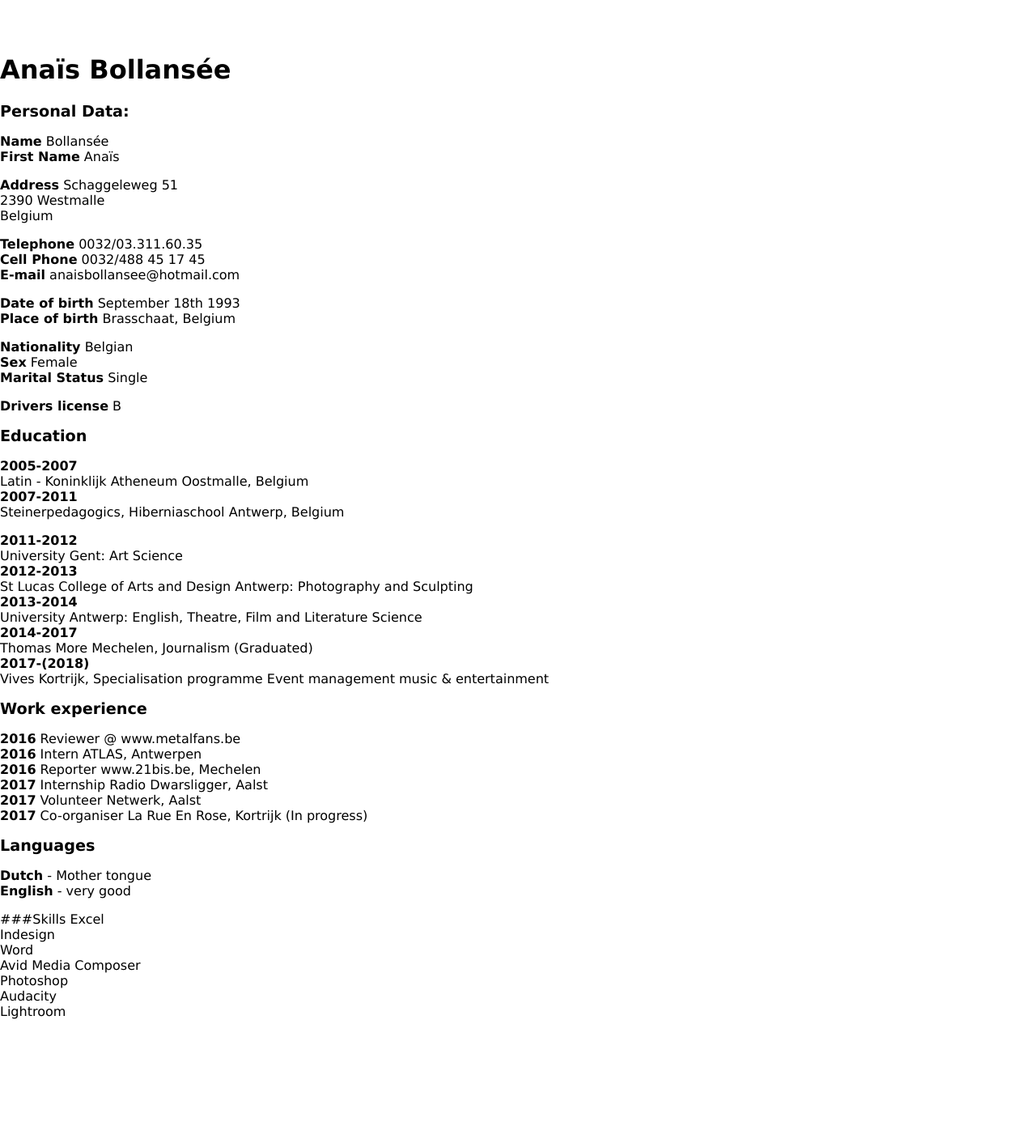
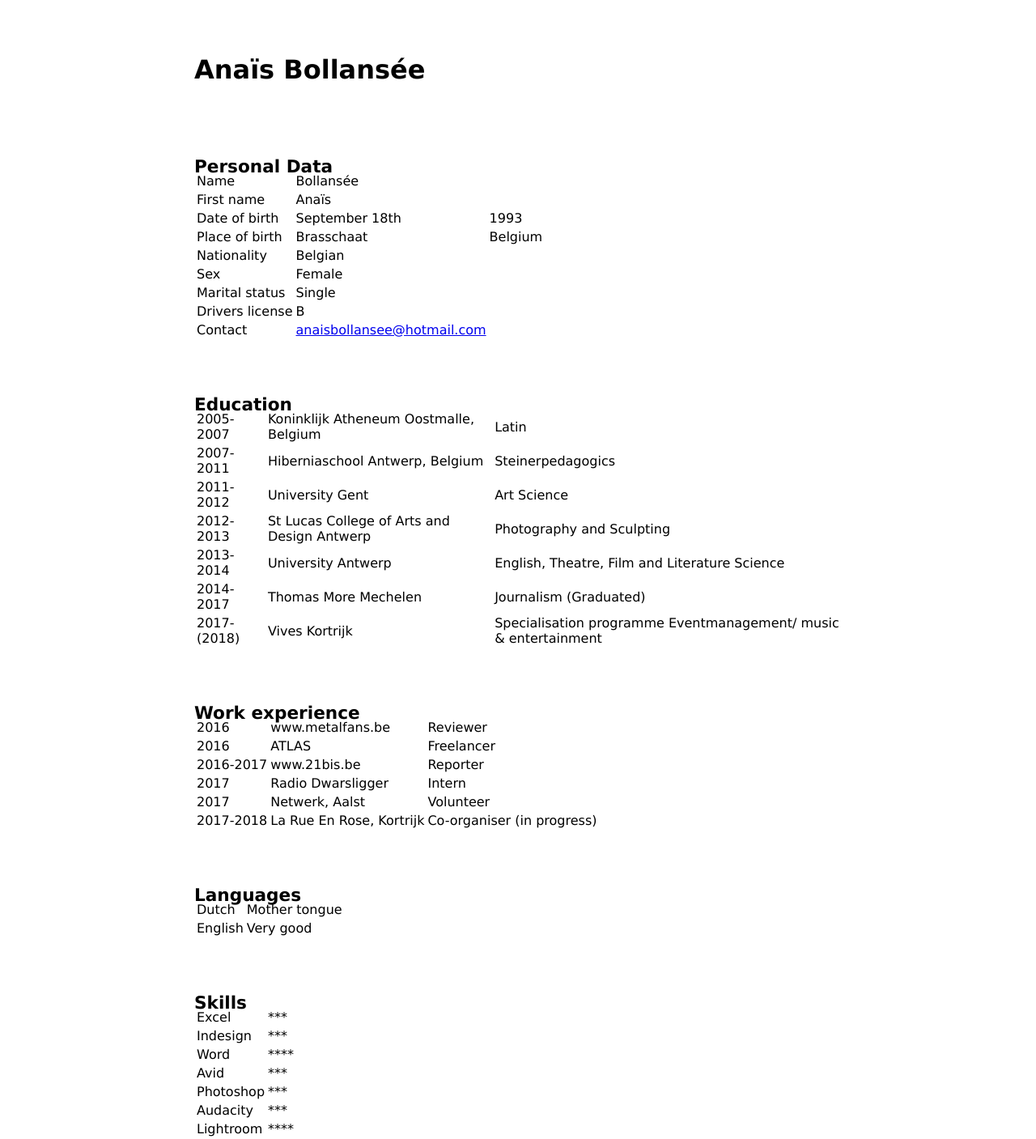
Before and after one commit to AnaisBollansee/AnaisBollansee.github.io, a Jekyll site: the page built from _info/about.md, in a window 1280 px wide. Shown: the whole page at 81% size. Built offline with Jekyll 4.4.1, drawn with Linux system fonts in a browser that asks for light colours; before the commit the page ends 1275 px from its top, so only the background shows below that.

Commit message:
About in tabel

```diff
--- a/_info/about.md
+++ b/_info/about.md
@@ -1,66 +1,176 @@
 ---
 title:  "Anaïs Bollansée"
-link-title: "Anaïs"
+link-title: "About"
 order: 1
 ---
 
 # Anaïs Bollansée
 
-### Personal Data:
-**Name** Bollansée <br>
-**First Name** Anaïs
+### Personal Data
 
-**Address** Schaggeleweg 51<br>
-2390 Westmalle<br>
-	  Belgium
+<table>
+	<tr>
+		<td>Name</td>
+		<td>Bollansée</td>
+	</tr>
+	<tr>
+		<td>First name</td>
+		<td>Anaïs</td>
+	</tr>
+	<tr>
+		<td>Date of birth</td>
+		<td>September 18th</td>
+		<td>1993</td>
+	</tr>
+	<tr>
+		<td>Place of birth</td>
+		<td>Brasschaat</td>
+		<td>Belgium</td>
+	</tr>
+	<tr>
+		<td>Nationality</td>
+		<td>Belgian</td>
+	</tr>
+	<tr>
+		<td>Sex</td>
+		<td>Female</td>
+	</tr>
+	<tr>
+		<td>Marital status</td>
+		<td>Single</td>
+	</tr>
+	<tr>
+		<td>Drivers license</td>
+		<td>B</td>
+	</tr>
+	<tr>
+		<td>Contact</td>
+		<td><a href="mailto:anaisbollansee@hotmail.com">anaisbollansee@hotmail.com</a></td>
+	</tr>
+</table>
 
-**Telephone** 0032/03.311.60.35<br>
-**Cell Phone** 0032/488 45 17 45<br>
-**E-mail** anaisbollansee@hotmail.com
-
-**Date of birth** September 18th 1993<br>
-**Place of birth** Brasschaat, Belgium
-
-**Nationality** Belgian<br>
-**Sex** Female<br>
-**Marital Status** Single
-
-**Drivers license** B
 
 ### Education
-**2005-2007**<br>
-Latin - Koninklijk Atheneum Oostmalle, Belgium<br>
-**2007-2011**<br>
-Steinerpedagogics, Hiberniaschool Antwerp, Belgium
 
-**2011-2012**<br>
-University Gent: Art Science<br>
-**2012-2013**<br>
-St Lucas College of Arts and Design Antwerp: Photography and Sculpting<br>
-**2013-2014**<br>
-University Antwerp: English, Theatre, Film and Literature Science<br>
-**2014-2017**<br>
-Thomas More Mechelen, Journalism (Graduated)<br>
-**2017-(2018)**<br>
-Vives Kortrijk, Specialisation programme Event management music & entertainment
+<table>
+	<tr>
+		<td>2005-2007</td>
+		<td>Koninklijk Atheneum Oostmalle, 		Belgium</td>
+		<td>Latin</td>
+	</tr>
+	<tr>
+		<td>2007-2011</td>
+		<td>Hiberniaschool Antwerp, Belgium</td>
+		<td>Steinerpedagogics</td>
+	</tr>
+	<tr>
+		<td>2011-2012</td>
+		<td>University Gent</td>
+		<td>Art Science</td>
+	</tr>
+	<tr>
+		<td>2012-2013</td>
+		<td>St Lucas College of Arts and Design 		Antwerp</td>
+		<td>Photography and Sculpting</td>
+	</tr>
+	<tr>
+		<td>2013-2014</td>
+		<td>University Antwerp</td>
+		<td>English, Theatre, Film and 			Literature Science</td>
+	</tr>
+	<tr>
+		<td>2014-2017</td>
+		<td>Thomas More Mechelen</td>
+		<td>Journalism (Graduated)</td>
+	</tr>
+	<tr>
+		<td>2017-(2018)</td>
+		<td>Vives Kortrijk</td>
+		<td>Specialisation programme 				Eventmanagement/ music & 				entertainment</td>
+	</tr>
+</table>
+
+
+
 
 ### Work experience
-**2016** Reviewer @ www.metalfans.be<br>
-**2016** Intern ATLAS, Antwerpen<br>
-**2016** Reporter www.21bis.be, Mechelen<br>
-**2017** Internship Radio Dwarsligger, Aalst<br>
-**2017** Volunteer Netwerk, Aalst<br>
-**2017** Co-organiser La Rue En Rose, Kortrijk (In progress)
+
+<table>
+	<tr>
+		<td>2016</td>
+		<td>www.metalfans.be</td>
+		<td>Reviewer</td>
+	</tr>
+	<tr>
+		<td>2016</td>
+		<td>ATLAS</td>
+		<td>Freelancer</td>
+	</tr>
+	<tr>
+		<td>2016-2017</td>
+		<td>www.21bis.be</td>
+		<td>Reporter</td>
+	</tr>
+	<tr>
+		<td>2017</td>
+		<td>Radio Dwarsligger</td>
+		<td>Intern</td>
+	</tr>
+	<tr>
+		<td>2017</td>
+		<td>Netwerk, Aalst</td>
+		<td>Volunteer</td>
+	</tr>
+	<tr>
+		<td>2017-2018</td>
+		<td>La Rue En Rose, Kortrijk</td>
+		<td>Co-organiser (in progress)</td>
+	</tr>
+</table>
 
 ### Languages
-**Dutch** - Mother tongue<br>
-**English** - very good
 
-###Skills
-Excel<br>
-Indesign<br>
-Word<br>
-Avid Media Composer<br>
-Photoshop<br>
-Audacity<br>
-Lightroom
+<table>
+	<tr>
+		<td>Dutch</td>
+		<td>Mother tongue</td>
+	</tr>
+	<tr>
+		<td>English</td>
+		<td>Very good</td>
+	</tr>
+</table>
+
+
+### Skills
+
+<table>
+	<tr>
+		<td>Excel</td>
+		<td>***</td>
+	</tr>
+	<tr>
+		<td>Indesign</td>
+		<td>***</td>
+	</tr>
+	<tr>
+		<td>Word</td>
+		<td>****</td>
+	</tr>
+	<tr>
+		<td>Avid</td>
+		<td>***</td>
+	</tr>
+	<tr>
+		<td>Photoshop</td>
+		<td>***</td>
+	</tr>
+	<tr>
+		<td>Audacity</td>
+		<td>***</td>
+	</tr>
+	<tr>
+		<td>Lightroom</td>
+		<td>****</td>
+	</tr>
+</table>
--- a/css/styles.scss
+++ b/css/styles.scss
@@ -7,12 +7,15 @@ $medium: #666;
 
 body {
 	font-family: "Verdana", Arial, Helvetica, sans-serif;
-	margin: 0;
 	padding-top: 50pt;
+	margin: 0 auto;
+	text-align: justify;
+	width: 600pt;
 }
 
 h3 {
-	text-align: left;
-	font-size: 120%;
+	font-size: 135%;
 	margin: 0pt;
+	margin-bottom: -5pt;
+	padding-top: 50pt;
 }
```
Also changed, not shown: 3 other files.
